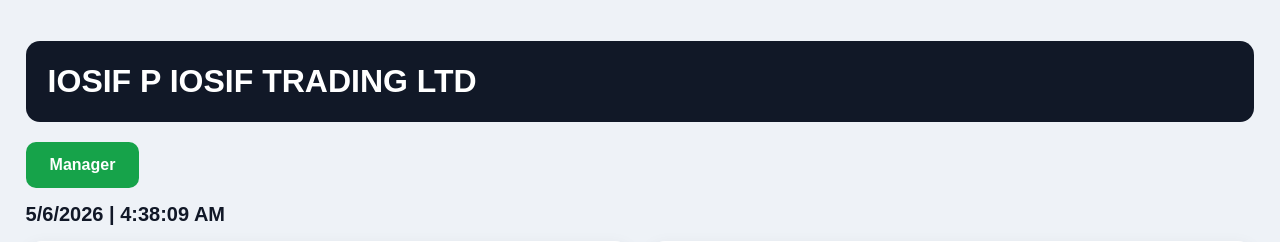
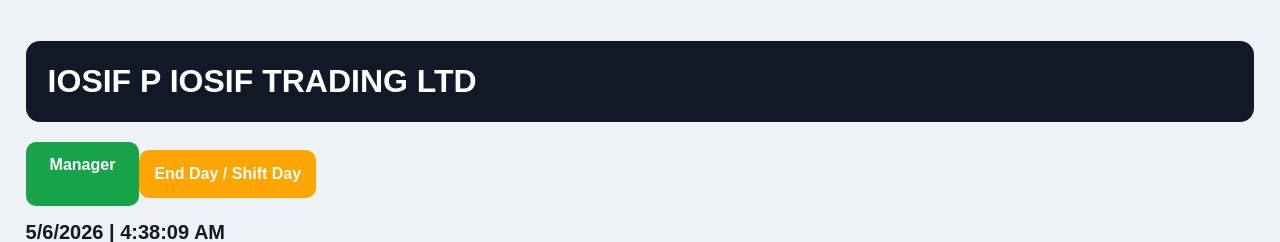
Before and after one commit to iosif-fuels/iosif-fuels-pos-online, a Flask app: page / in a window 1280 px wide. Shown: the top 242 px of the page. Run offline with Flask 3, Linux system fonts and the light colour scheme; the visitor is signed in with stand-in values (Sample User, id 1); data that the repository does not hold is empty; some libraries are stand-ins or nearby versions.

Commit message:
index.html

```diff
--- a/templates/index.html
+++ b/templates/index.html
@@ -11,6 +11,11 @@
 
     <div class="top-actions">
     <a href="/manager" class="manager-button">Manager</a>
+        <form method="POST" action="/end_day" onsubmit="return confirm('Are you sure you want to end/shift the day?');">
+    <button type="submit" style="background:orange; color:white; font-weight:bold;">
+        End Day / Shift Day
+    </button>
+</form>
 </div>
     <div id="clock" style="font-size:20px; font-weight:bold; margin-bottom:15px;"></div>
 
```
